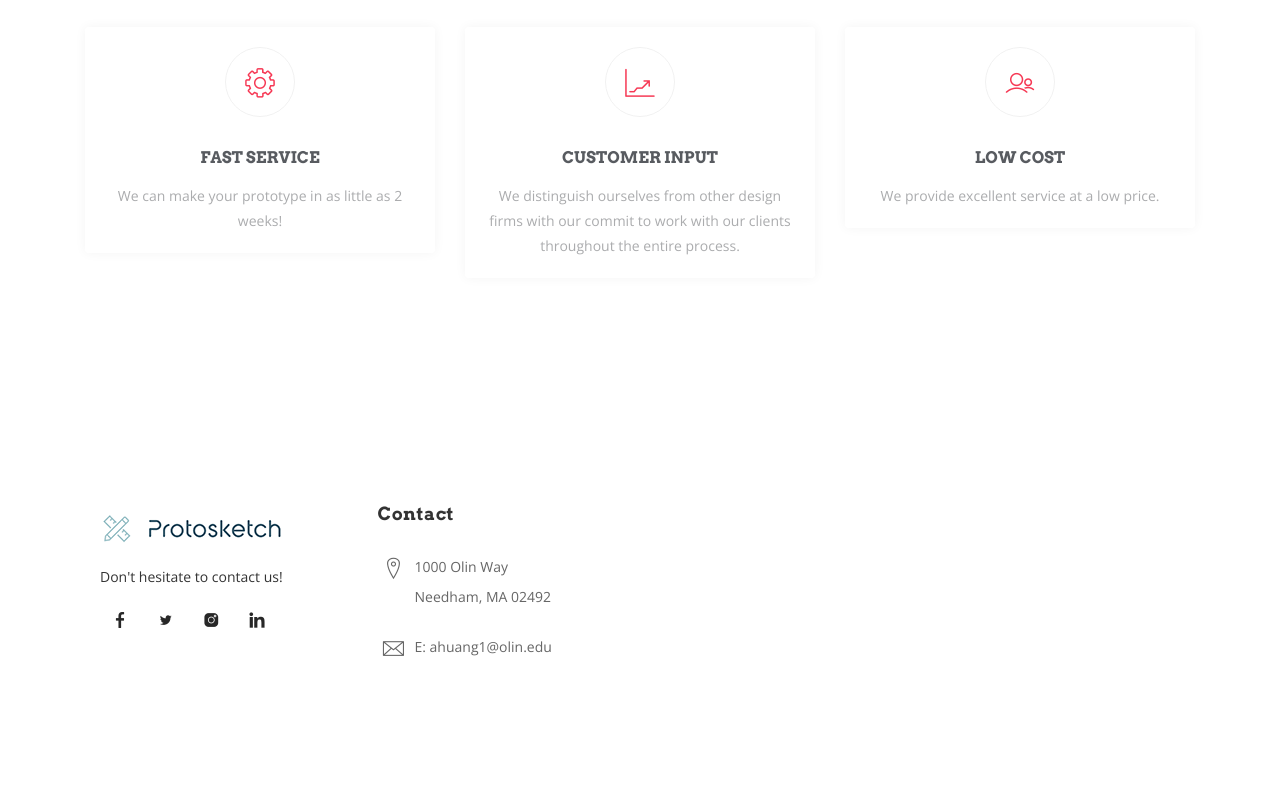
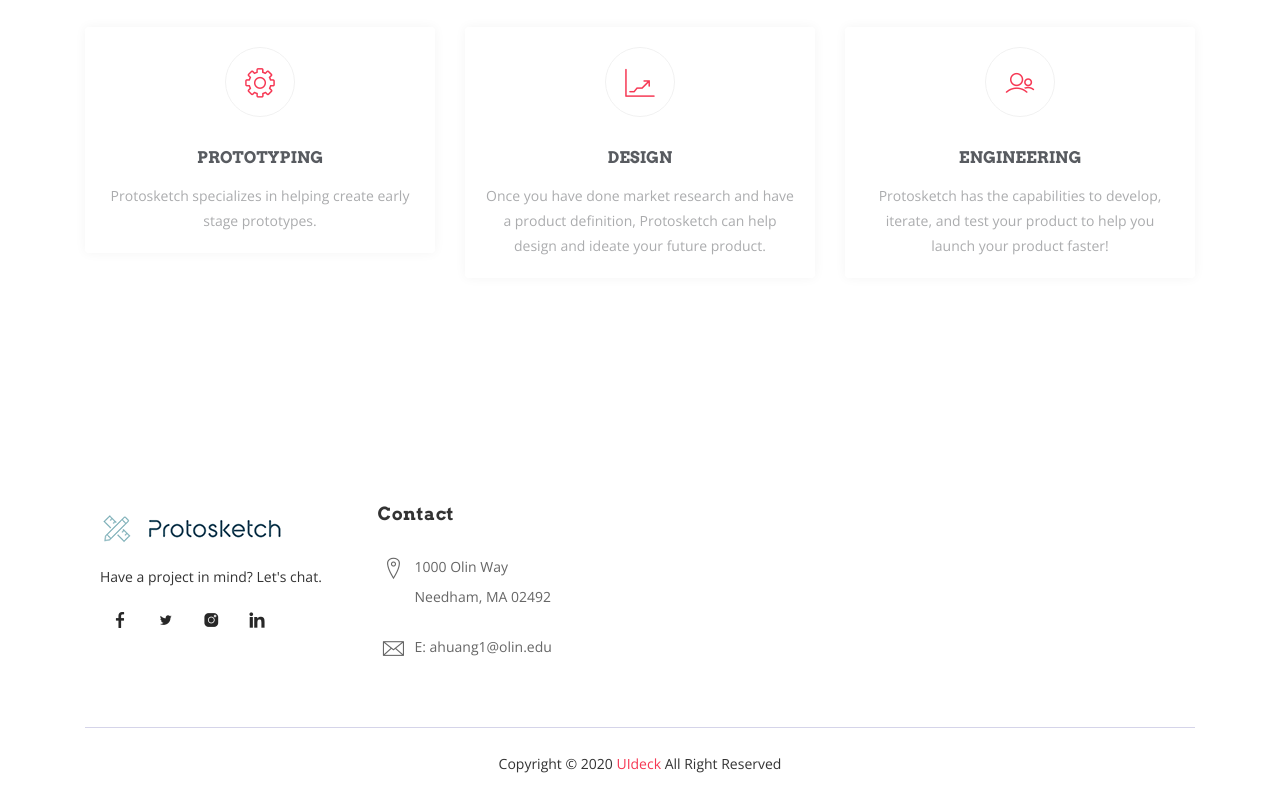
Before and after one commit to protosketch/protosketch.github.io, a plain HTML site: page index.html in a window 1280 px wide. Shown: the part 773-1573 px from the top of the page. Before the commit the page ends 1455 px from the top, so only its background shows below. Drawn offline with nearby package versions, Linux system fonts and the light colour scheme; files whose address does not match are found by name.

Commit message:
Update index.html

```diff
--- a/index.html
+++ b/index.html
@@ -65,7 +65,7 @@
             <div class="col-lg-7 col-md-12 col-sm-12 col-xs-12">
               <div class="contents">
                 <h2 class="head-title">Protosketch Engineering Consulting</h2>
-                <p>We are a product research and development company focused on helping you create a beautiful prototype for your pitches, investors, or the general public.</p>
+                <p>Protosketch is a design & innovation studio focused on helping young entrprenuers create a beautiful prototype for your pitches, investors, or the general public.</p>
               </div>
             </div>
             <div class="col-lg-5 col-md-12 col-sm-12 col-xs-12">
@@ -96,8 +96,8 @@
                 <i class="lni-cog"></i>
               </div>
               <div class="services-content">
-                <h3><a href="#">Fast Service</a></h3>
-                <p>We can make your prototype in as little as 2 weeks!</p>
+                <h3><a href="#">Prototyping</a></h3>
+                <p>Protosketch specializes in helping create early stage prototypes.</p>
               </div>
             </div>
           </div>
@@ -108,8 +108,8 @@
                 <i class="lni-stats-up"></i>
               </div>
               <div class="services-content">
-                <h3><a href="#">Customer Input</a></h3>
-                <p>We distinguish ourselves from other design firms with our commit to work with our clients throughout the entire process.</p>
+                <h3><a href="#">Design</a></h3>
+                <p>Once you have done market research and have a product definition, Protosketch can help design and ideate your future product.</p>
               </div>
             </div>
           </div>
@@ -120,8 +120,8 @@
                 <i class="lni-users"></i>
               </div>
               <div class="services-content">
-                <h3><a href="#">Low Cost</a></h3>
-                <p>We provide excellent service at a low price.</p>
+                <h3><a href="#">Engineering</a></h3>
+                <p>Protosketch has the capabilities to develop, iterate, and test your product to help you launch your product faster!</p>
               </div>
             </div>
           </div>
@@ -139,7 +139,7 @@
               <div class="widget">
                 <h3 class="footer-logo"><img src="assets/img/logo.png" alt=""></h3>
                 <div class="textwidget">
-                  <p>Don't hesitate to contact us!</p>
+                  <p>Have a project in mind? Let's chat.</p>
                 </div>
                 <div class="social-icon">
                   <a class="facebook" href="#"><i class="lni-facebook-filled"></i></a>
@@ -159,6 +159,17 @@
                   <a href="#"><i class="lni-envelope"></i> E: ahuang1@olin.edu</a>
                 </li>
               </ul>
+            </div>
+          </div>
+        </div>
+      </div>
+      <div id="copyright">
+        <div class="container">
+          <div class="row">
+            <div class="col-md-12">
+              <div class="copyright-content">
+                <p>Copyright © 2020 <a rel="nofollow" href="https://uideck.com">UIdeck</a> All Right Reserved</p>
+              </div>
             </div>
           </div>
         </div>
```
